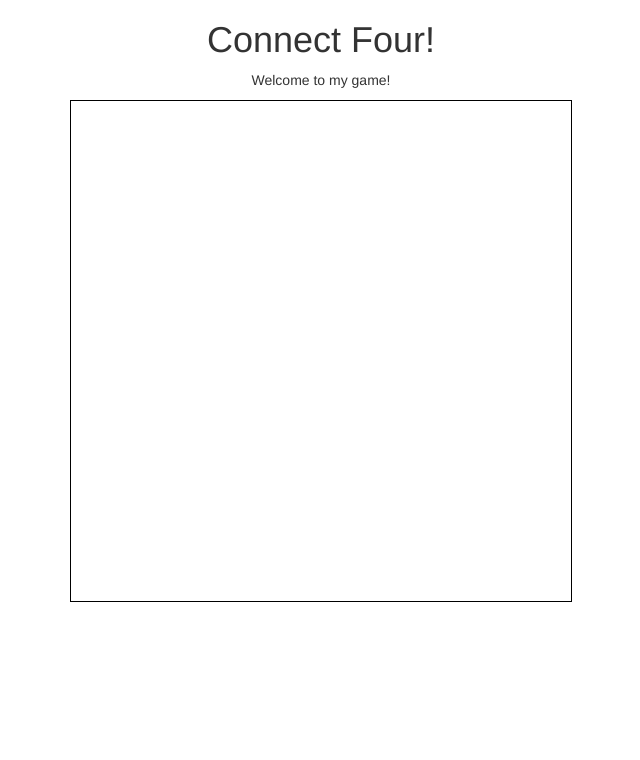
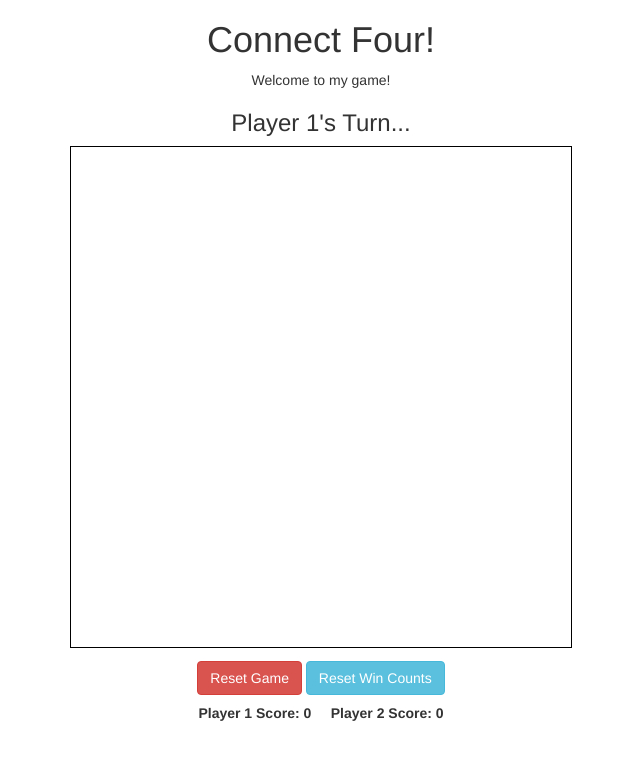
Before and after one commit to kwkevinlin/ConnectFour, a plain HTML site: page index.html in a window 1280 px wide. Shown: the whole page, without its empty margins (319-959 px from the left). Drawn offline with nearby package versions, Linux system fonts and the light colour scheme.

Commit message:
Completed HTML and split JS script to new file

```diff
--- a/index.html
+++ b/index.html
@@ -1,42 +1,37 @@
 <!DOCTYPE html>
 <html>
-<head>
-	<title>Connect Four</title>
-	<link rel="stylesheet" href="https://maxcdn.bootstrapcdn.com/bootstrap/3.3.1/css/bootstrap.min.css">
-</head>
+	<head>
+		<title>Connect Four</title>
+		<link rel="stylesheet" href="https://maxcdn.bootstrapcdn.com/bootstrap/3.3.1/css/bootstrap.min.css">
+	</head>
+	<body>
+		<div align="center">
+			<h1>Connect Four!</h1>
+			<p>Welcome to my game!</p>
 
-<body>
-	<div align="center">
-		<h1>Connect Four!</h1>
-		<p>Welcome to my game!</p>
+			<h3>Player 1's Turn...</h3>	<!-- <div id="turnSwitch"> -->
 
-		<canvas id="myCanvas" style="border:1px solid #000000;">
-		</canvas>
-	</div>
-
-</body>
-
-</html>
+			<canvas id="myCanvas" style="border:1px solid #000000;">
+			</canvas>
 
 
-<script>
+		<br>
 
-var width = 500;
-var height = 500;
-var context;
+		<!-- Reset game/win counter buttons -->
+		<button id="resetButton" type="button" class="btn btn-danger navbar-btn">Reset Game</button>
+		<button id="resetWinButton" type="button" class="btn btn-info navbar-btn">Reset Win Counts</button>
 
-window.onload = function() {
-	canvas = document.getElementById("myCanvas");
-	canvas.setAttribute("width", "" + width);
-	canvas.setAttribute("height", "" + height);
+		<br>
 
-	context = canvas.getContext("2d"); //Draw anything in 2D
+		<!-- Using span to only change the numbers within this text
+			 &nbsp; for space; 5 spaces in between p1 and p2 -->
+    	<b>Player 1 Score: <span id="scoreP1">0</span>&nbsp;&nbsp;&nbsp;&nbsp;&nbsp;Player 2 Score: <span id="scoreP">0</span></b>
 
-	drawBoard();
-}
+		</div>
 
-function drawBoard() {
-	context.clearRect(0, 0, width, height);
-}
+	<!-- Loads main game JavaScript file -->
+	<script type="text/javascript" src="script.js"></script>
 
-</script>
+
+	</body>
+</html>
--- /dev/null
+++ b/script.js
@@ -0,0 +1,29 @@
+/*
+ *	Check PhoneGap to port onto iOS/Android
+ */
+
+var width = 500;
+var height = 500;
+var context;
+
+window.onload = function() {
+	canvas = document.getElementById("myCanvas");
+	canvas.setAttribute("width", "" + width);
+	canvas.setAttribute("height", "" + height);
+
+	context = canvas.getContext("2d"); //Draw anything in 2D
+
+	context.clearRect(0, 0, width, height);
+
+}
+
+function drawBoard() {
+
+}
+
+document.getElementById("resetButton").addEventListener("click", function() {
+	console.log("Reset Pressed!");
+})
+document.getElementById("resetWinButton").addEventListener("click", function() {
+	console.log("Reset Win pressed!");
+})
```
